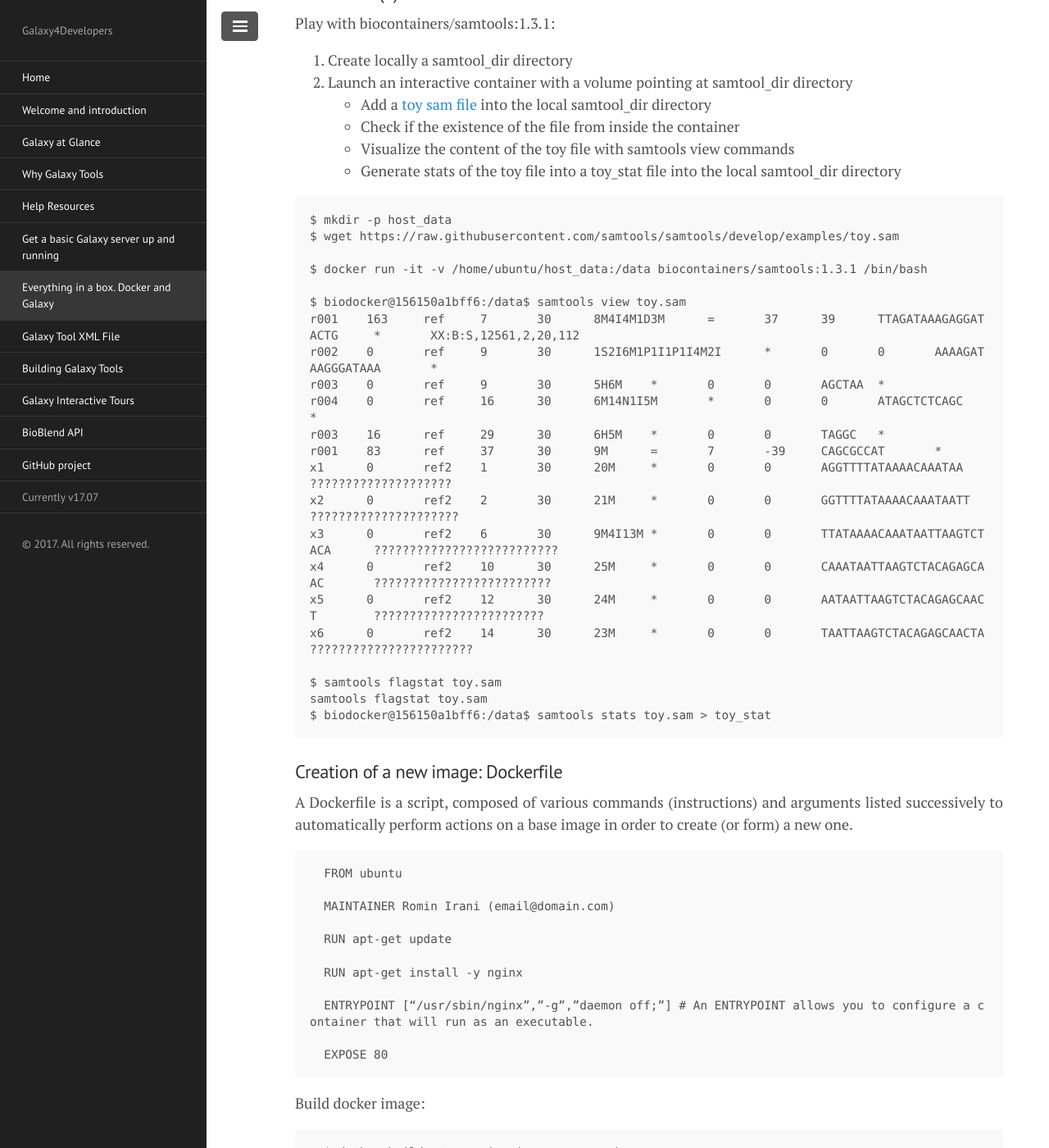
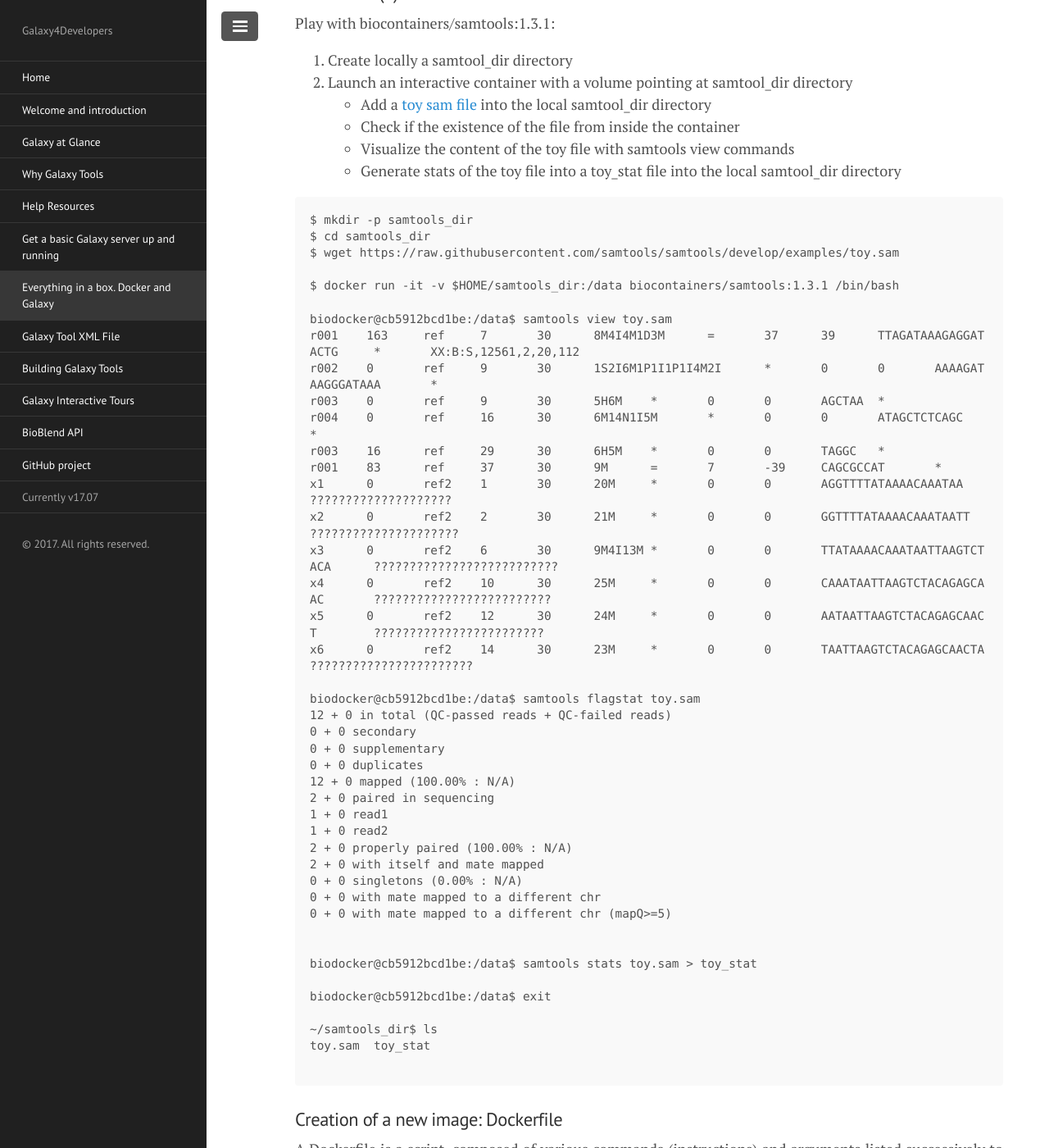
Before and after one commit to crs4/Galaxy4Developers, a Jekyll site: the page built from lectures/06.docker_and_galaxy.md, in a window 1280 px wide and 1400 px high, scrolled down 6792 px. Shown: the whole window at 82% size. Built offline with Jekyll 4.4.1, drawn with Linux system fonts in a browser that asks for light colours; nearby versions of some CDN libraries.

Commit message:
fix hands on 2

````diff
--- a/lectures/06.docker_and_galaxy.md
+++ b/lectures/06.docker_and_galaxy.md
@@ -202,12 +202,13 @@ Play with biocontainers/samtools:1.3.1:
    - Generate stats of the toy file into a toy_stat file into the local samtool_dir directory
 
 ```
-$ mkdir -p host_data
+$ mkdir -p samtools_dir
+$ cd samtools_dir
 $ wget https://raw.githubusercontent.com/samtools/samtools/develop/examples/toy.sam
 
-$ docker run -it -v /home/ubuntu/host_data:/data biocontainers/samtools:1.3.1 /bin/bash
+$ docker run -it -v $HOME/samtools_dir:/data biocontainers/samtools:1.3.1 /bin/bash
 
-$ biodocker@156150a1bff6:/data$ samtools view toy.sam
+biodocker@cb5912bcd1be:/data$ samtools view toy.sam
 r001    163     ref     7       30      8M4I4M1D3M      =       37      39      TTAGATAAAGAGGATACTG     *       XX:B:S,12561,2,20,112
 r002    0       ref     9       30      1S2I6M1P1I1P1I4M2I      *       0       0       AAAAGATAAGGGATAAA       *
 r003    0       ref     9       30      5H6M    *       0       0       AGCTAA  *
@@ -221,9 +222,29 @@ x4      0       ref2    10      30      25M     *       0       0       CAAATAAT
 x5      0       ref2    12      30      24M     *       0       0       AATAATTAAGTCTACAGAGCAACT        ????????????????????????
 x6      0       ref2    14      30      23M     *       0       0       TAATTAAGTCTACAGAGCAACTA ???????????????????????
 
-$ samtools flagstat toy.sam
-samtools flagstat toy.sam
-$ biodocker@156150a1bff6:/data$ samtools stats toy.sam > toy_stat
+biodocker@cb5912bcd1be:/data$ samtools flagstat toy.sam
+12 + 0 in total (QC-passed reads + QC-failed reads)
+0 + 0 secondary
+0 + 0 supplementary
+0 + 0 duplicates
+12 + 0 mapped (100.00% : N/A)
+2 + 0 paired in sequencing
+1 + 0 read1
+1 + 0 read2
+2 + 0 properly paired (100.00% : N/A)
+2 + 0 with itself and mate mapped
+0 + 0 singletons (0.00% : N/A)
+0 + 0 with mate mapped to a different chr
+0 + 0 with mate mapped to a different chr (mapQ>=5)
+
+
+biodocker@cb5912bcd1be:/data$ samtools stats toy.sam > toy_stat
+
+biodocker@cb5912bcd1be:/data$ exit
+
+~/samtools_dir$ ls
+toy.sam  toy_stat
+
 ```
 
 ### Creation of a new image: Dockerfile
````
